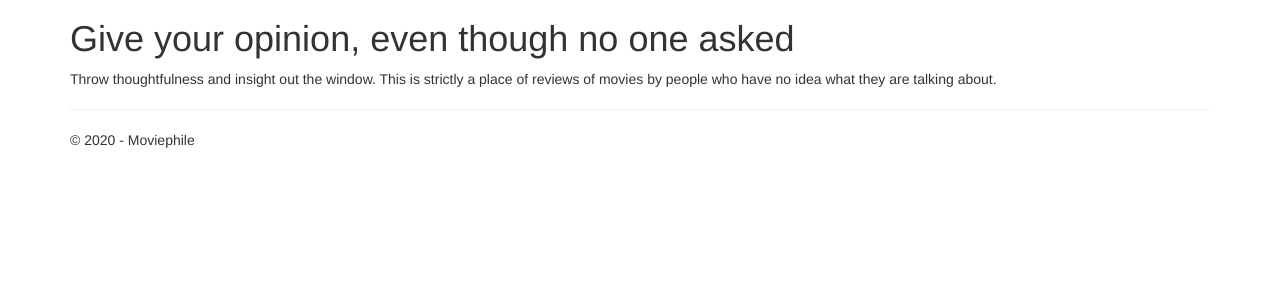
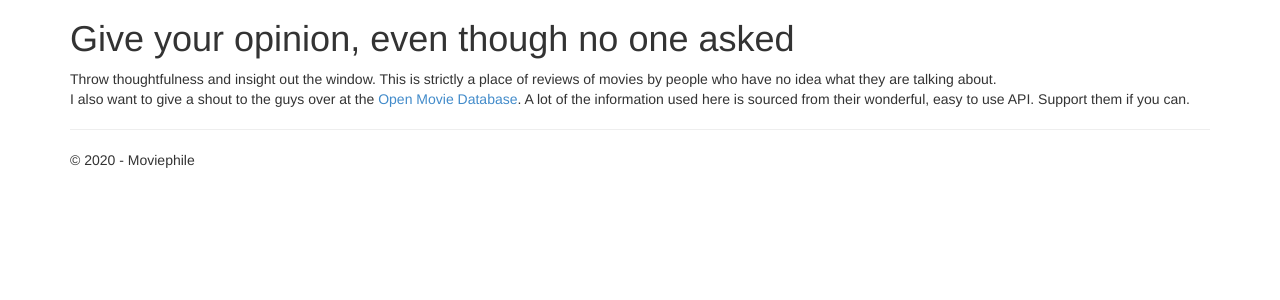
Before and after one commit to brabick/Moviephile, a Django app: page /about in a window 1280 px wide. Shown: the part 51-351 px from the top of the page. Run offline with Django 3.2, Linux system fonts and the light colour scheme; some libraries are stand-ins or nearby versions.

Commit message:
Update forms and fix hidden value problem

```diff
--- a/DjangoMovieReviewSite/app/forms.py
+++ b/DjangoMovieReviewSite/app/forms.py
@@ -34,7 +34,7 @@ class tbl_movie_scores_form(ModelForm):
     class Meta:
         model = tbl_movie_scores
         fields = '__all__'
-        widgets = {'movie': forms.HiddenInput(),
+        widgets = {'movie_id':forms.HiddenInput(),
                   'user': forms.HiddenInput(),
                   'total': forms.HiddenInput(),
                   'created_at': forms.HiddenInput(),
--- a/DjangoMovieReviewSite/app/models.py
+++ b/DjangoMovieReviewSite/app/models.py
@@ -15,9 +15,9 @@ class tbl_movies(models.Model):
     movie_poster = models.ImageField(null=True)
 
 class tbl_movie_scores(models.Model):
-    movie_id = models.CharField(max_length=40, null=True)
+    movie_score_id = models.AutoField(primary_key=True)
+    movie_id = models.CharField(max_length=40, blank=True, null=True)
     title = models.CharField(max_length=200, null=True)
-    movie_score_id = models.AutoField(primary_key=True)
     score = models.IntegerField(validators=[
             MaxValueValidator(10),
             MinValueValidator(0)])
--- a/DjangoMovieReviewSite/app/templates/app/about.html
+++ b/DjangoMovieReviewSite/app/templates/app/about.html
@@ -6,6 +6,10 @@
 <p>
     Throw thoughtfulness and insight out the window.  This is strictly a place of
     reviews of movies by people who have no idea what they are talking about.
+    <br />
+    I also want to give a shout to the guys over at the
+    <a href="http://www.omdbapi.com/">Open Movie Database</a>. A lot of the information
+    used here is sourced from their wonderful, easy to use API. Support them if you can.
 </p>
 
 {% endblock %}
--- a/DjangoMovieReviewSite/app/views.py
+++ b/DjangoMovieReviewSite/app/views.py
@@ -150,7 +150,7 @@ def add_review(request, movie_id):
             review.plausibility + review.cast + review.effects + review.fun_factor + review.originality +
             review.characters)
             review.user_id = user.id
-            review.movie_id = movie_id
+            review.movie_id = movie.get('imdbID')
             review.title = movie.get('Title')
             review.save()
 
```
Also changed, not shown: DjangoMovieReviewSite/app/migrations/0013_auto_20200401_1941.py (added), DjangoMovieReviewSite/app/migrations/0014_auto_20200401_1944.py (added), 2 other files.
